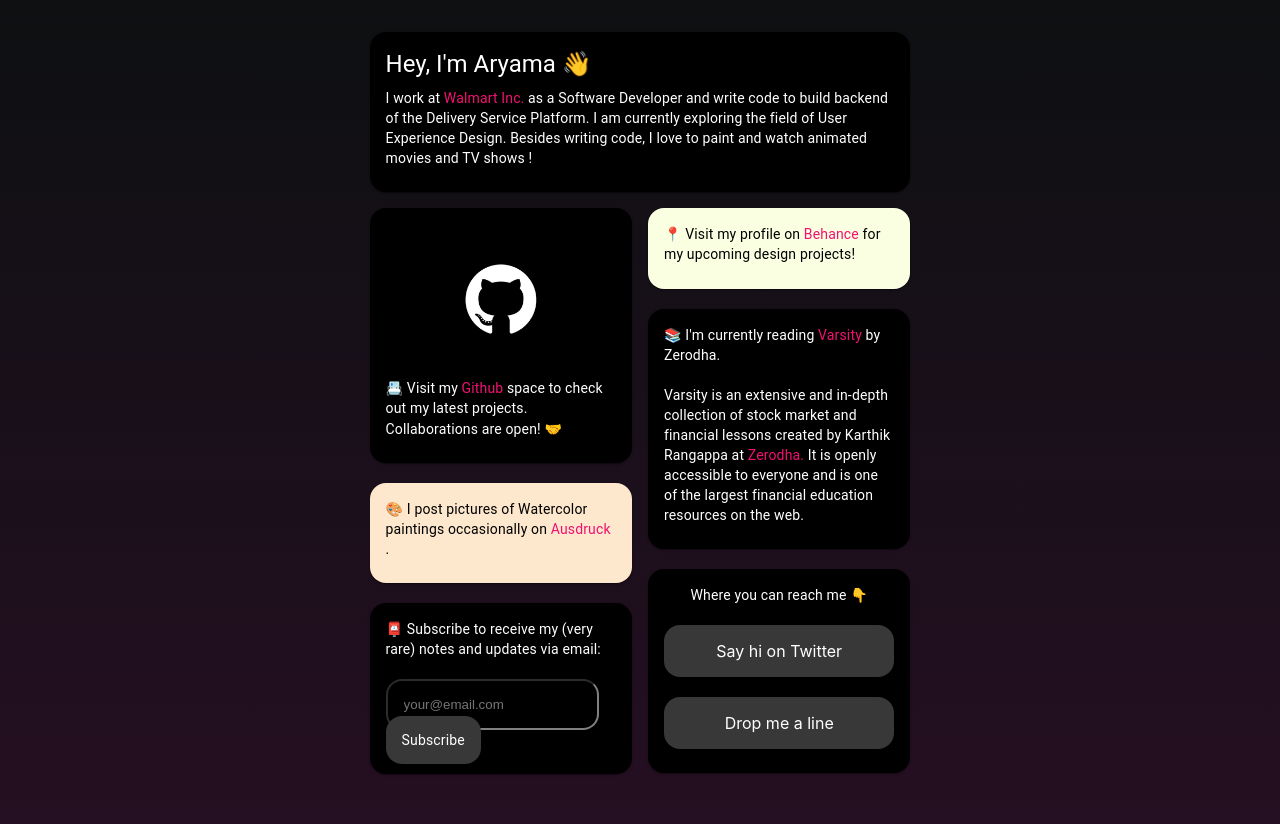
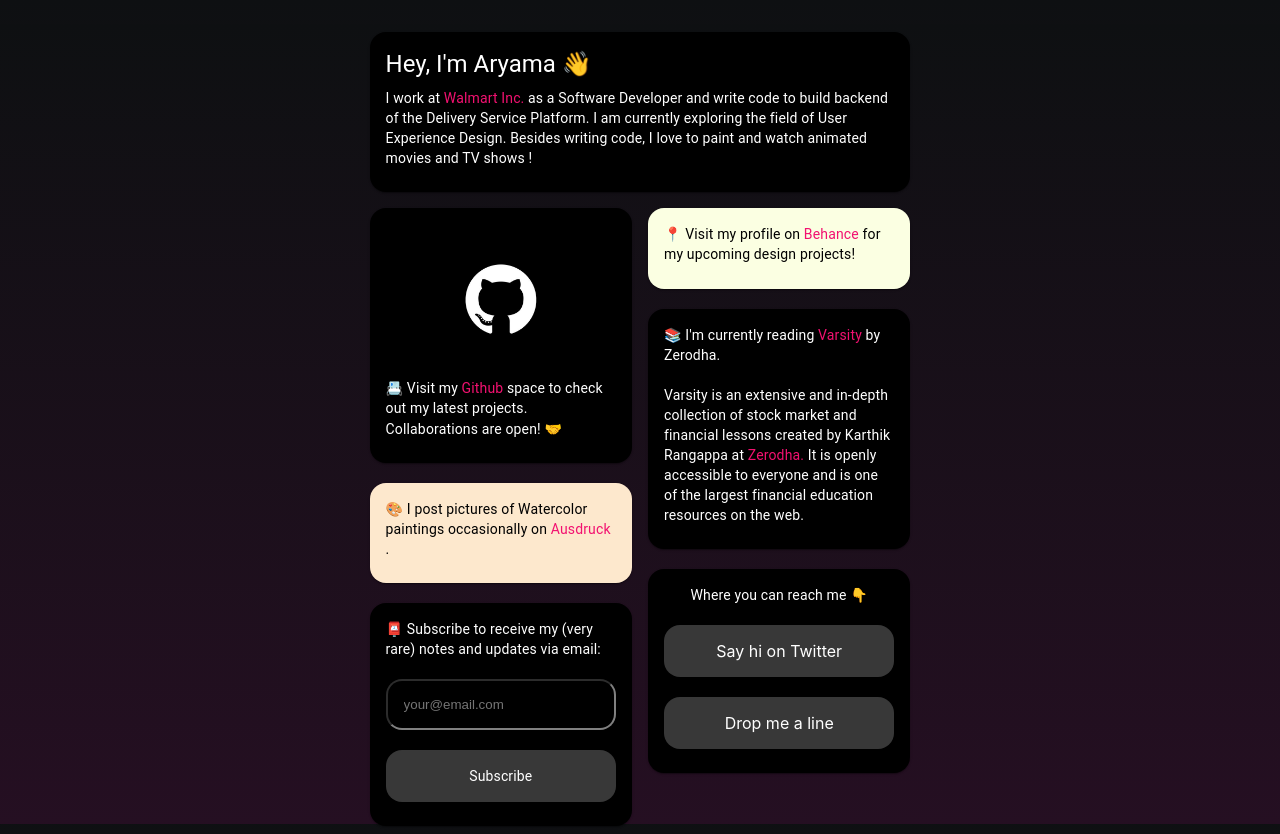
Before and after one commit to aryamasinha/aryamasinha.com, a Next.js app: page / in a window 1280 px wide. Built offline with nearby package versions, Linux system fonts and the light colour scheme.

Commit message:
links added

```diff
--- a/pages/index.js
+++ b/pages/index.js
@@ -47,12 +47,13 @@
         <Card className= {styles.CustomDesign}>
         <CardContent>
         <center>
+        <a href="https://github.com/aryamasinha">
           <Image
       src="/1.jpg"
       alt="img"
       width={150}
       height={150}
-    /></center>
+    /></a></center>
           <Typography variant="body2">
           📇 Visit my <span className={styles.CustomText}> <a href="https://github.com/aryamasinha">Github</a> </span>space to check out my latest projects. Collaborations are open! 🤝
           </Typography>
@@ -85,8 +86,13 @@
           📮 Subscribe to receive my (very rare) notes and updates via email:
           <br></br>
           <br></br>
+
           <input className={styles.customInput} placeholder="your@email.com"></input>
-          <span className={styles.customButton}> Subscribe  </span>
+          <br></br>
+          <br></br>
+          <center>
+          <div className={styles.customButton}>Subscribe</div>
+          </center>
           </Typography>
         </CardContent>
           </Card>
@@ -131,7 +137,8 @@
           </Typography>
           <br>
           </br>
-          <div className={styles.customButton}>Say hi on Twitter</div>
+          <a href="https://twitter.com/Aryamasinha">
+          <div className={styles.customButton}>Say hi on Twitter</div></a>
           <br></br>
           <div className={styles.customButton}>Drop me a line</div>
           </center>
--- a/styles/Home.module.css
+++ b/styles/Home.module.css
@@ -166,5 +166,5 @@
   border-radius: 1rem !important;
   border-color: gray;
   padding: 1rem !important;
-  margin-right: 5% !important;
+  width: 100% !important;
 }
```
